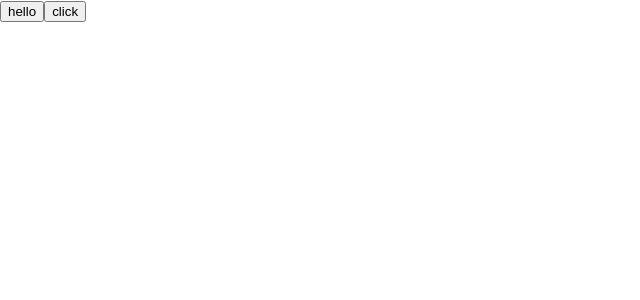
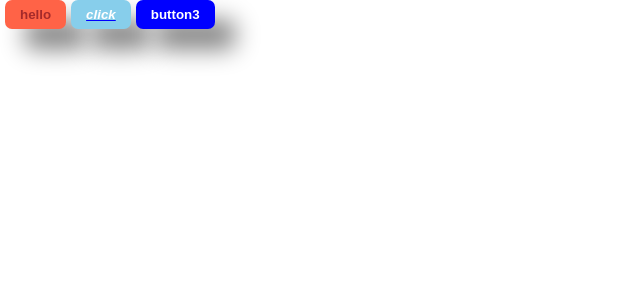
Before and after one commit to alixlebert2/react, a React (Create React App) app in the folder app/: page / in a window 1280 px wide. Shown: the top 300 px of the page, without its empty margins (0-640 px from the left). Built offline with nearby package versions, Linux system fonts and the light colour scheme.

Commit message:
props style

```diff
--- a/app/public/index.html
+++ b/app/public/index.html
@@ -25,6 +25,7 @@
       Learn how to configure a non-root public URL by running `npm run build`.
     -->
     <title>React App</title>
+    <!--<link rel="stylesheet" href='style/style.css'>-->
   </head>
   <body>
     <noscript>You need to enable JavaScript to run this app.</noscript>
--- /dev/null
+++ b/app/public/style/style.css
@@ -0,0 +1,3 @@
+.red {
+    background-color: red;
+}
--- a/app/src/App/App.js
+++ b/app/src/App/App.js
@@ -5,8 +5,16 @@ import Button from './components/Button/Button';
 function App() {
   return (
     <div className="App">
-      <Button text="hello"/>
-      <Button text="click"/>
+      <Button text="hello"
+        onButtonClicked={() => {
+          console.log('toto');
+        }}
+        bgcolor="tomato"
+        color="brown"
+      />
+
+      <Button text="click" styleNew={{textDecoration:'underline blue', fontStyle:'italic'}}/>
+      <Button text="button3" styleNew={{backgroundColor:'grey'}} bgcolor="blue"/>
     </div>
   );
 }
--- a/app/src/App/components/Button/Button.js
+++ b/app/src/App/components/Button/Button.js
@@ -1,11 +1,40 @@
 import React from "react";
-import { isPropertyAccessOrQualifiedName } from "typescript";
+import style from './Button.module.css'
+import PropTypes from 'prop-types';
 
 
 // contenu du component
 function Button(props) {
-    console.warn(props);
-    return <button>{props.text}</button>;
+    return (
+    <button className={style.Button}
+        onClick={(evt) => {
+            if (undefined !== props.onButtonClicked && typeof props.onButtonClicked === 'function')
+            props.onButtonClicked()
+        }}
+        style={{
+            ...props.styleNew,
+            backgroundColor:props.bgcolor,
+            color:props.color
+        }}
+        type={props.type}
+    >
+        {props.text}
+    </button>
+    );
+}
+
+Button.propTypes={
+  bgcolor: PropTypes.string.isRequired,
+  styleNew: PropTypes.object,
+  color: PropTypes.any.isRequired,
+  onButtonClicked: PropTypes.func,
+  type: PropTypes.string,
+}
+
+Button.defaultProps={
+    bgcolor: 'skyblue',
+    color: 'white',
+    type: 'button',
 }
 
 // exportation
--- /dev/null
+++ b/app/src/App/components/Button/Button.module.css
@@ -0,0 +1,20 @@
+.Button {
+    padding: 7px 15px;
+    margin-left: 5px;
+    margin-bottom: 15px;
+    box-shadow: 20px 20px 25px grey;
+    border:none;
+    border-radius:7px;
+    font-weight: 700;
+
+    background-color: aquamarine;
+    color:black;
+}
+
+.red {
+    background-color: red;
+}
+
+.text {
+    color:brown;
+}
```
